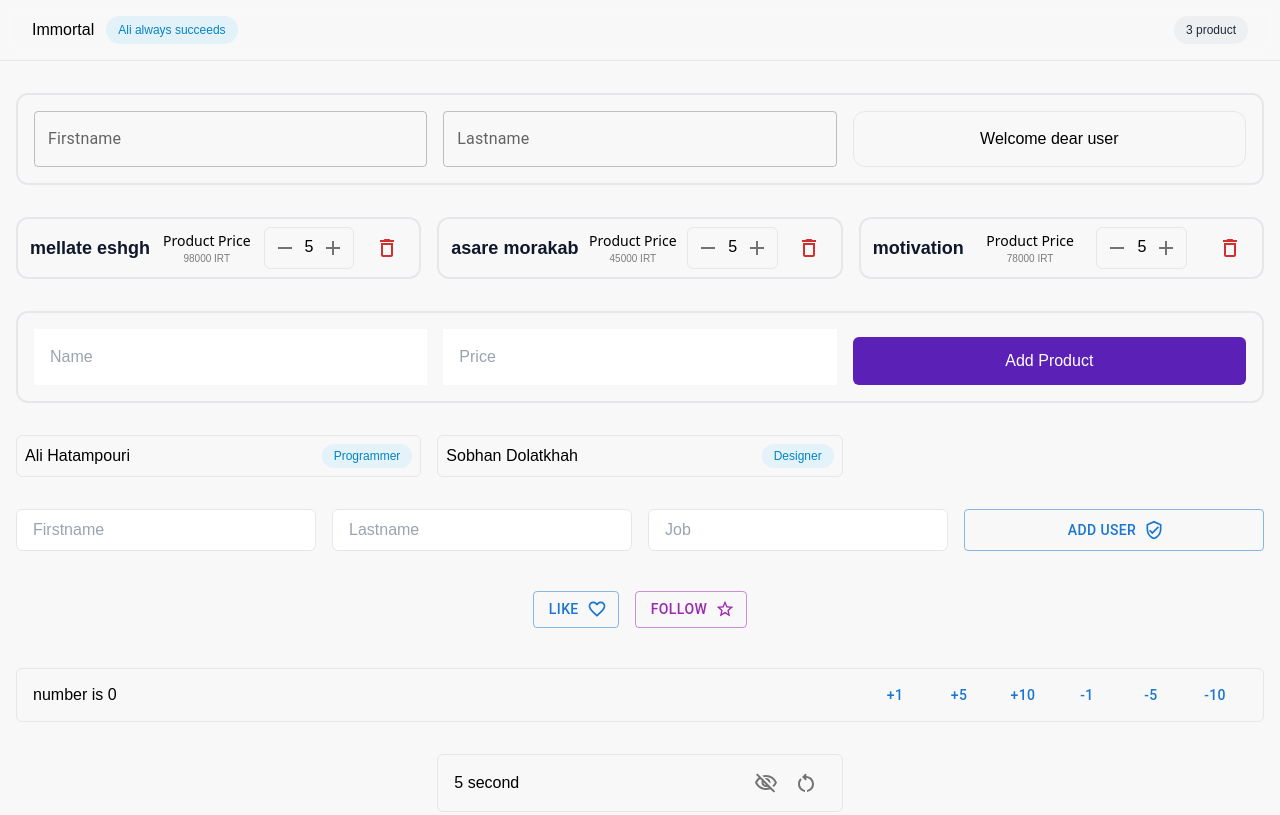
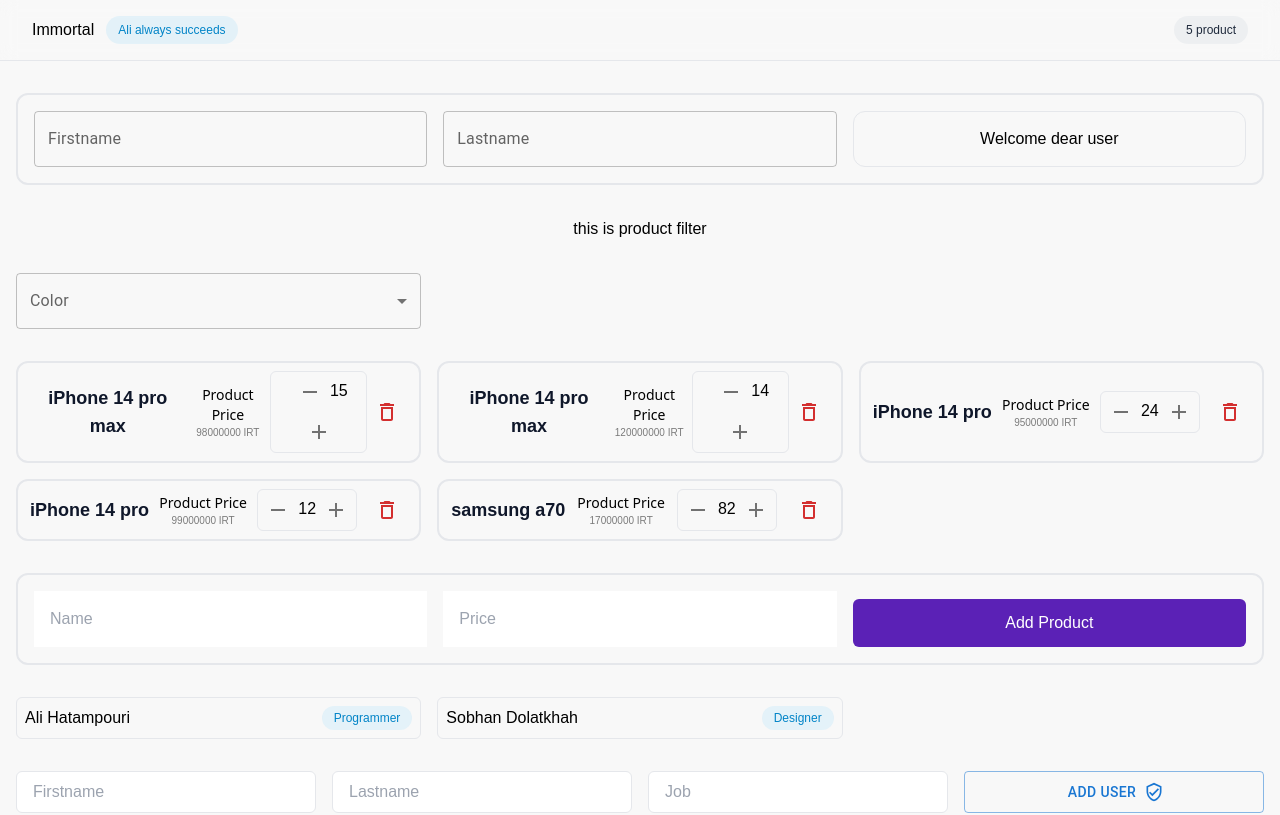
Before and after one commit to alihatampouri/react-course, a React (Create React App) app: page / in a window 1280 px wide. Shown: the top 815 px of the page. Built offline with nearby package versions, Linux system fonts and the light colour scheme.

Commit message:
add product filter

```diff
--- a/src/App.js
+++ b/src/App.js
@@ -14,9 +14,9 @@ import StepCounter from "./components/Counter/StepCounter";
 import StepProvider from "./components/Context/StepProvider";
 import MultiCounter from "./components/MultiCounter/MultiCounter";
 import ProductProvider from "./components/Providers/ProductProvider";
+import ProductFilter from "./components/ProductFilter/ProductFilter";
 
 function App() {
-
   return (
     <>
       <ProductProvider>
@@ -24,6 +24,7 @@ function App() {
           <Navbar />
           <div className="container md:container md:mx-auto px-4">
             <Welcome />
+            <ProductFilter />
             <ProductList />
             <AddPrducts />
             <UserList />
--- /dev/null
+++ b/src/components/ProductFilter/ProductFilter.jsx
@@ -0,0 +1,47 @@
+import { useState } from "react";
+import { useProductsDispatch } from "../Providers/ProductProvider";
+import { FormControl, InputLabel, MenuItem, Select } from "@mui/material";
+
+const ProductFilter = () => {
+  const dispatch = useProductsDispatch();
+  const [filter, setFilter] = useState("");
+
+  const changeFilterHandler = (e) => {
+    dispatch({ type: "filter", on: "color", value: e.target.value });
+    setFilter(e.target.value);
+  };
+
+  const colors = [
+    { value: "red", label: "red" },
+    { value: "blue", label: "blue" },
+    { value: "black", label: "black" },
+    { value: "green", label: "green" },
+    { value: "gold", label: "gold" },
+    { value: "purple", label: "purple" },
+    { value: "white", label: "white" },
+  ];
+
+  return (
+    <div>
+      this is product filter
+      <div className="grid grid-cols-1 sm:grid-cols-2 lg:grid-cols-3 gap-4 my-8">
+        <FormControl fullWidth>
+          <InputLabel id="colors-filter-label">Color</InputLabel>
+          <Select
+            labelId="colors-filter-label"
+            value={filter}
+            label="Color"
+            onChange={changeFilterHandler}
+          >
+            <MenuItem value="">all</MenuItem>
+            {colors.map((color) => (
+              <MenuItem value={color.value}>{color.label}</MenuItem>
+            ))}
+          </Select>
+        </FormControl>
+      </div>
+    </div>
+  );
+};
+
+export default ProductFilter;
--- a/src/components/Providers/ProductProvider.js
+++ b/src/components/Providers/ProductProvider.js
@@ -1,13 +1,8 @@
 import { createContext, useContext, useReducer } from "react";
+import { productsData } from "../../data/products";
 
 const productContext = createContext();
 const productActions = createContext();
-
-const initialProducts = [
-  { id: 1, name: "mellate eshgh", price: 98000, qty: 5 },
-  { id: 2, name: "asare morakab", price: 45000, qty: 5 },
-  { id: 3, name: "motivation", price: 78000, qty: 5 },
-];
 
 const productReduser = (state, action) => {
   switch (action.type) {
@@ -52,13 +47,27 @@ const productReduser = (state, action) => {
       return allProducts;
     }
 
+    case "filter": {
+      if (action.on === "color") {
+        if (action.value === "") {
+          return productsData;
+        } else {
+          const filteredProducts = productsData.filter(
+            (product) => product.color.indexOf(action.value) >= 0
+          );
+          return filteredProducts;
+        }
+      }
+      break;
+    }
+
     default:
       return state;
   }
 };
 
 const ProductProvider = ({ children }) => {
-  const [products, dispatch] = useReducer(productReduser, initialProducts);
+  const [products, dispatch] = useReducer(productReduser, productsData);
 
   return (
     <productContext.Provider value={products}>
```
